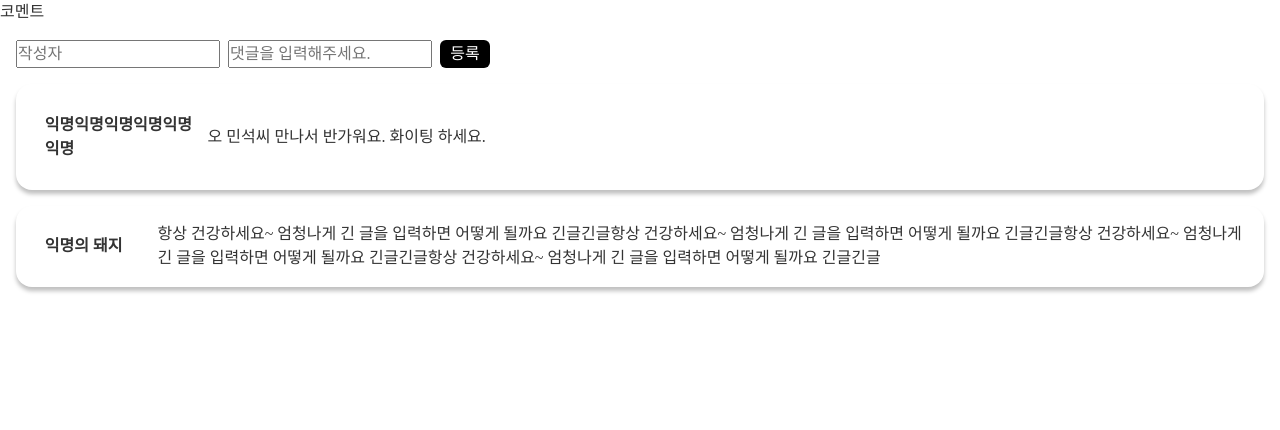
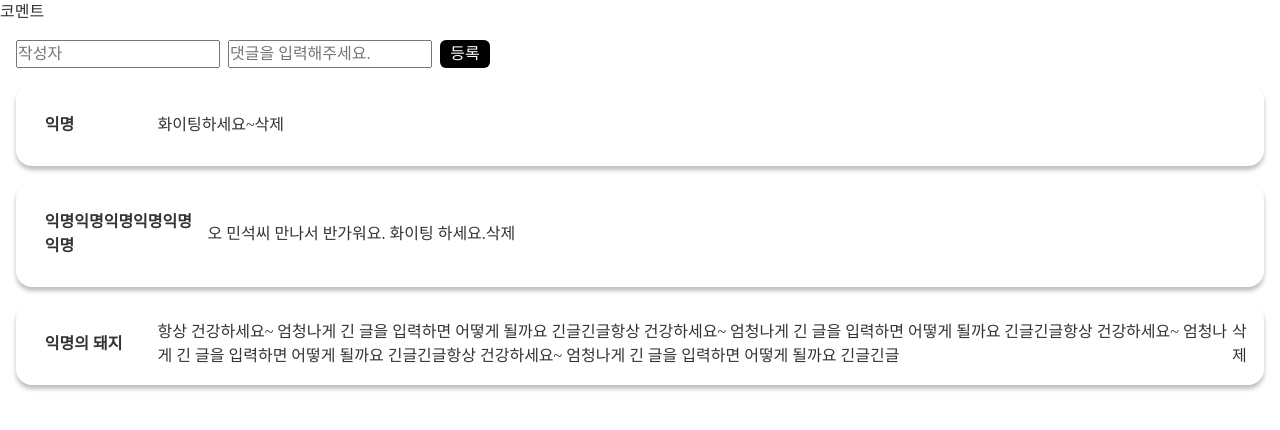
Before and after one commit to gabiamax/rolling-paper, a Vue app: page /comment in a window 1280 px wide. Shown: the top 430 px of the page. Built offline with nearby package versions, Linux system fonts and the light colour scheme; a web font is replaced by a local one.

Commit message:
feat : mock 데이터를 이용한 삭제 기능 1차 구현

```diff
--- a/src/components/Comment/CommentInput.vue
+++ b/src/components/Comment/CommentInput.vue
@@ -1,16 +1,10 @@
 <template>
   <div class="comment__input">
     <label for="author-input" class="comment__input--author">
-      <input id="author-input" ref="author" :comment="comment.author" placeholder="작성자" @input="handleInput" />
+      <input id="author-input" v-model="author" placeholder="작성자" />
     </label>
     <label for="content-input" class="comment__input--content">
-      <input
-        id="content-input"
-        ref="content"
-        :comment="comment.content"
-        placeholder="댓글을 입력해주세요."
-        @input="handleInput"
-      />
+      <input id="content-input" v-model="content" placeholder="댓글을 입력해주세요." />
     </label>
     <button type="button" class="comment__button--add" @click="addComment">등록</button>
   </div>
@@ -18,21 +12,20 @@
 
 <script>
 export default {
-  props: {
-    comment: {
-      type: Object,
-      default: () => ({}),
-    },
+  data() {
+    return {
+      author: '',
+      content: '',
+    };
   },
   methods: {
-    handleInput() {
-      this.$emit('input', {
-        author: this.$refs.author.value,
-        content: this.$refs.content.value,
-      });
+    addComment() {
+      this.$emit('add', { author: this.author, content: this.content });
+      this.initComment();
     },
-    addComment() {
-      this.$emit('add');
+    initComment() {
+      this.author = '';
+      this.content = '';
     },
   },
 };
--- a/src/components/Comment/CommentItem.vue
+++ b/src/components/Comment/CommentItem.vue
@@ -1,7 +1,8 @@
 <template>
   <li class="comment__item">
-    <div class="comment__item--author">{{ commentItem.author }}</div>
-    <div class="comment__item--content">{{ commentItem.content }}</div>
+    <div class="comment__item--author">{{ commentItem.attributes.author }}</div>
+    <div class="comment__item--content">{{ commentItem.attributes.content }}</div>
+    <button class="comment__item--delete" @click="deleteComment">삭제</button>
   </li>
 </template>
 
@@ -11,6 +12,11 @@ export default {
     commentItem: {
       type: Object,
       default: () => ({}),
+    },
+  },
+  methods: {
+    deleteComment() {
+      this.$emit('delete');
     },
   },
 };
--- a/src/pages/CommentPage.vue
+++ b/src/pages/CommentPage.vue
@@ -1,8 +1,13 @@
 <template>
   <div>
     <div>코멘트</div>
-    <CommentInput v-model="comment" @add="addCommentItem" />
-    <CommentItem v-for="(commentItem, index) in commentItems" :key="index" :commentItem="commentItem" />
+    <CommentInput @add="addCommentItem" />
+    <CommentItem
+      v-for="commentItem in commentItems"
+      :key="commentItem.id"
+      :commentItem="commentItem"
+      @delete="deleteCommentItem(commentItem.id)"
+    />
   </div>
 </template>
 
@@ -10,35 +15,44 @@
 import CommentInput from '@/components/Comment/CommentInput.vue';
 import CommentItem from '@/components/Comment/CommentItem.vue';
 
+const MOCK = [
+  {
+    id: 2,
+    attributes: {
+      content: '화이팅하세요~',
+      author: '익명',
+    },
+  },
+  {
+    id: 3,
+    attributes: {
+      content: '오 민석씨 만나서 반가워요. 화이팅 하세요.',
+      author: '익명익명익명익명익명익명',
+    },
+  },
+  {
+    id: 4,
+    attributes: {
+      content:
+        '항상 건강하세요~ 엄청나게 긴 글을 입력하면 어떻게 될까요 긴글긴글항상 건강하세요~ 엄청나게 긴 글을 입력하면 어떻게 될까요 긴글긴글항상 건강하세요~ 엄청나게 긴 글을 입력하면 어떻게 될까요 긴글긴글항상 건강하세요~ 엄청나게 긴 글을 입력하면 어떻게 될까요 긴글긴글',
+      author: '익명의 돼지',
+    },
+  },
+];
+
 export default {
   components: { CommentInput, CommentItem },
   data() {
     return {
-      comment: {
-        author: '',
-        content: '',
-      },
-      commentItems: [
-        {
-          content: '오 민석씨 만나서 반가워요. 화이팅 하세요.',
-          author: '익명익명익명익명익명익명',
-        },
-        {
-          content:
-            '항상 건강하세요~ 엄청나게 긴 글을 입력하면 어떻게 될까요 긴글긴글항상 건강하세요~ 엄청나게 긴 글을 입력하면 어떻게 될까요 긴글긴글항상 건강하세요~ 엄청나게 긴 글을 입력하면 어떻게 될까요 긴글긴글항상 건강하세요~ 엄청나게 긴 글을 입력하면 어떻게 될까요 긴글긴글',
-          author: '익명의 돼지',
-        },
-      ],
+      commentItems: MOCK,
     };
   },
   methods: {
-    addCommentItem() {
-      this.commentItems.push(this.comment);
-      this.initComment();
+    addCommentItem(comment) {
+      this.commentItems.push(comment);
     },
-    initComment() {
-      console.log('init');
-      console.log(this.comment.author, this.comment.content);
+    deleteCommentItem(commentId) {
+      this.commentItems = this.commentItems.filter(({ id }) => id !== commentId);
     },
   },
 };
```
